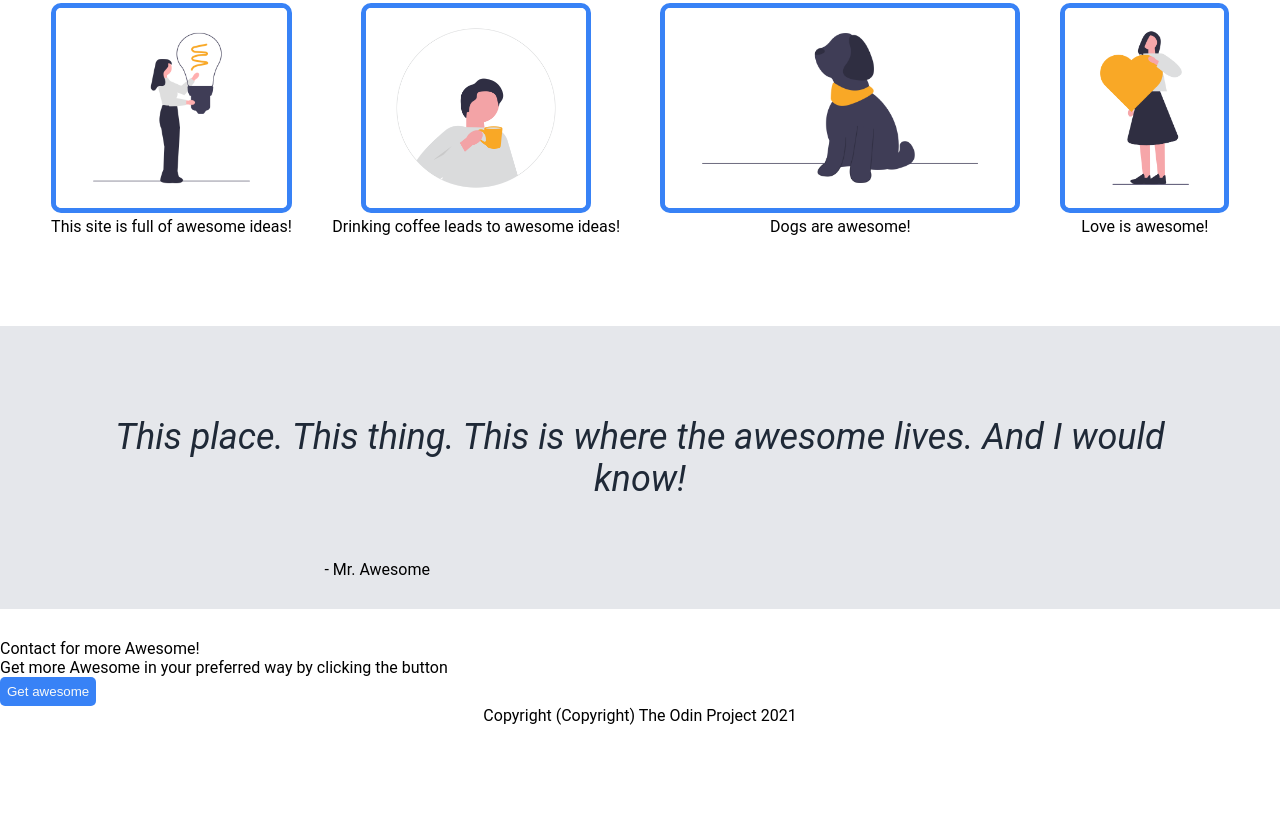
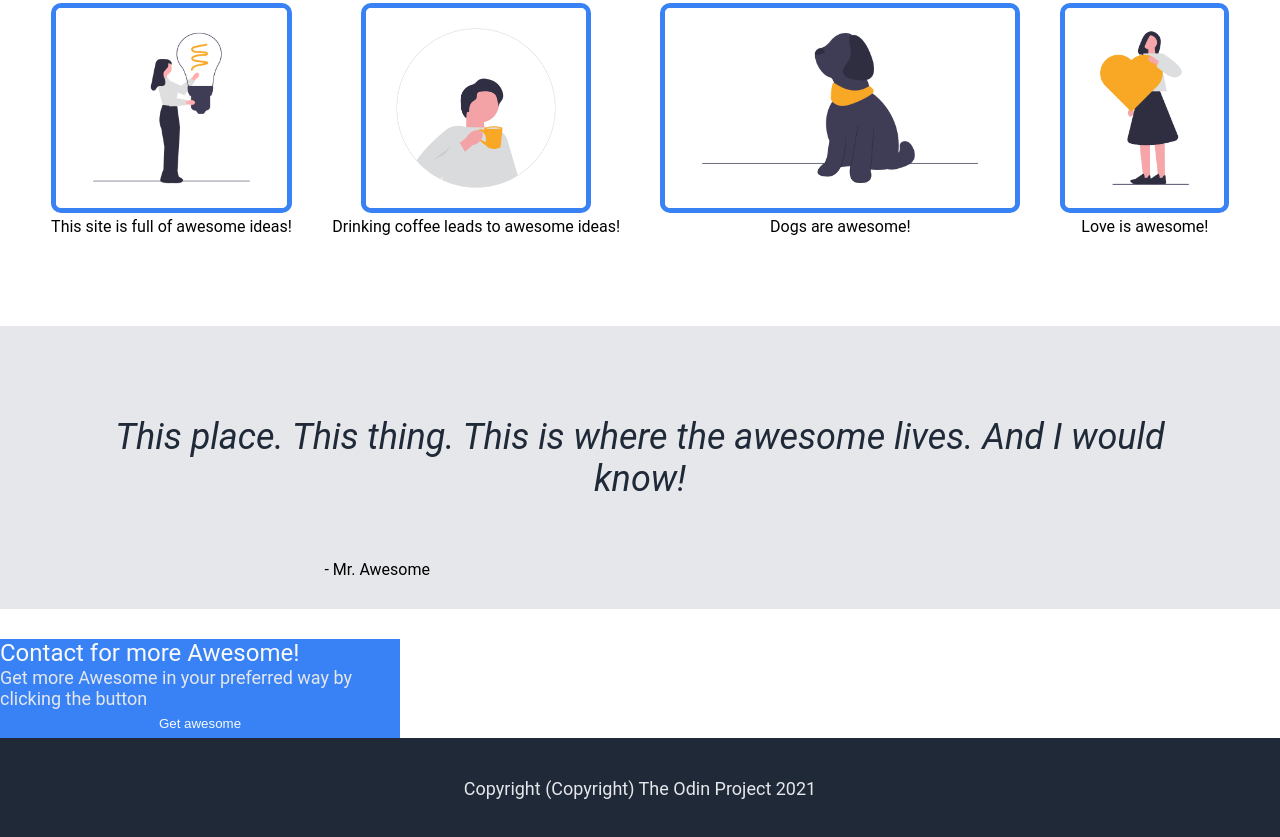
Before and after one commit to Fleinert/odin-landing-page, a plain HTML site: page index.html in a window 1280 px wide. Shown: the part 556-1393 px from the top of the page. Before the commit the page ends 1281 px from the top, so only its background shows below. Drawn offline with Linux system fonts and the light colour scheme.

Commit message:
Finish footer, contact box almost done

```diff
--- a/style.css
+++ b/style.css
@@ -136,21 +136,30 @@ h2 {
 }
 
 .contact {
-
+    display: flex;
+    background-color: #3882f6;
+    justify-content: center;
+    max-width: 400px;
+    max-height: 200px;
+    flex-direction: column;
 }
 
 .contact-header {
-
+    font-size: 24px;
+    color: #f9faf8;
 }
 
 .contact-text {
-
+    color: #e5e7eb;
+    font-size: 18px;
 }
 
 .footer {
-
+    background-color: #1f2937;
+    padding: 40px;
 }
 
 .footer-text {
-
+    color: #e5e7eb;
+    font-size: 18px;
 }
```
